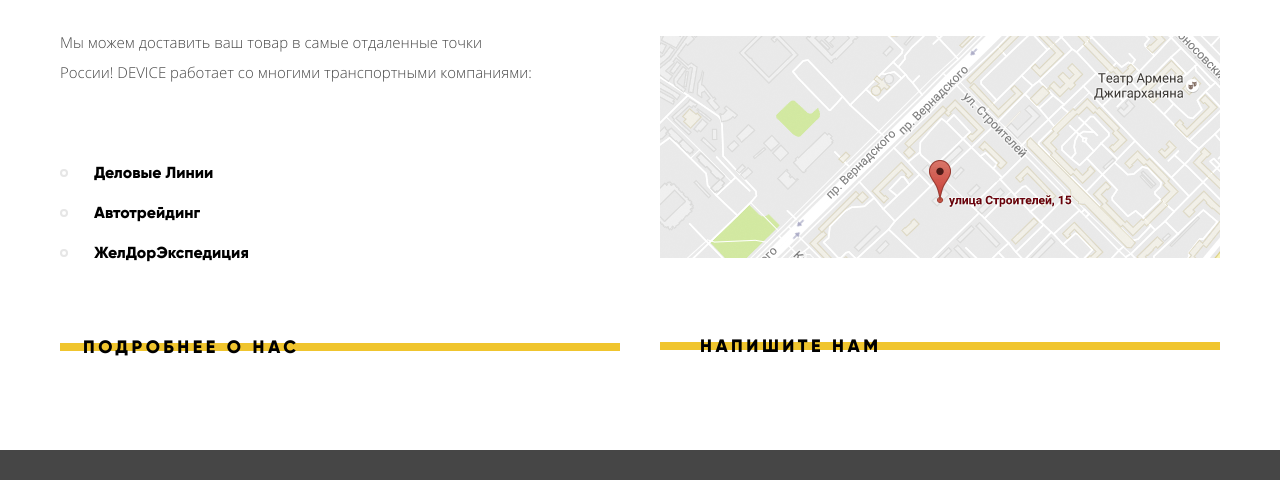
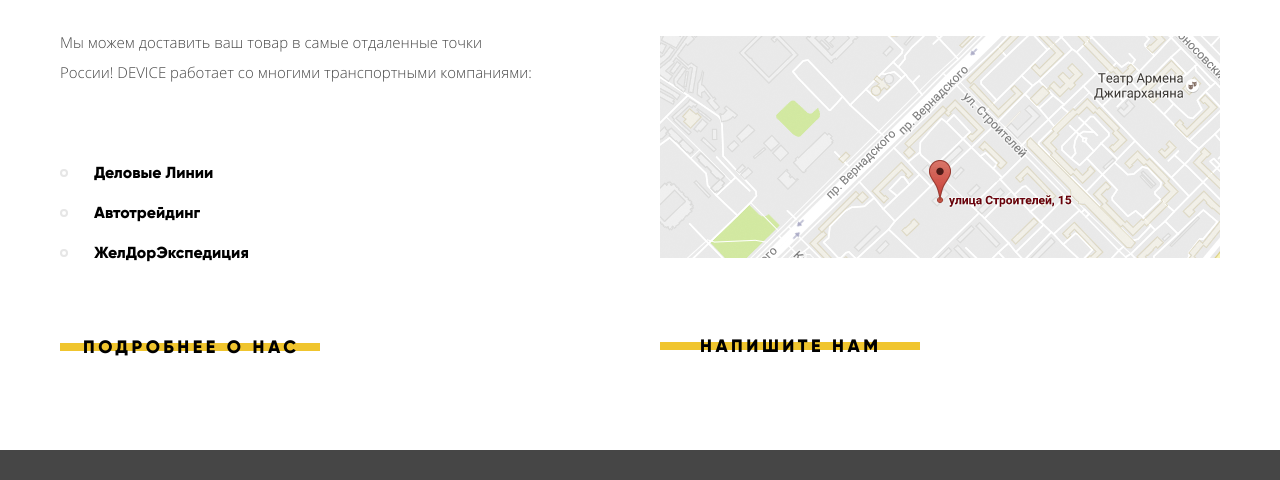
Before and after one commit to mr-halikov/487231-device, a plain HTML site: page index.html in a window 1280 px wide. Shown: the part 2017-2497 px from the top of the page. Drawn offline with Linux system fonts and the light colour scheme.

```diff
--- a/static/less/elements/about.less
+++ b/static/less/elements/about.less
@@ -46,10 +46,14 @@
   }
 
   &__button {
-    display: table;
     margin: 55px 0 0 0;
+    letter-spacing: 3.5px;
+    display:inline-block;
+    border: none;
+    background: none;
+    box-sizing: border-box;
+    width: 260px;
     padding-left: 23px;
-    padding-right: 21px;
-    letter-spacing: 3.5px;
+    padding-right: 2px;
   }
 }
--- a/static/less/elements/contacts.less
+++ b/static/less/elements/contacts.less
@@ -16,11 +16,14 @@
   }
 
   &__button {
-    display: table;
+    display:inline-block;
+    box-sizing: border-box;
+    width: 260px;
     margin: 66px 0 0 0;
     padding-left: 40px;
-    padding-right: 38px;
+    padding-right: 2px;
     letter-spacing: 3.5px;
+
   }
 
 }
```
Also changed, not shown: index.html (+1 -0 lines), static/templates/index/index__about.html (+1 -0 lines), css/main.css.
